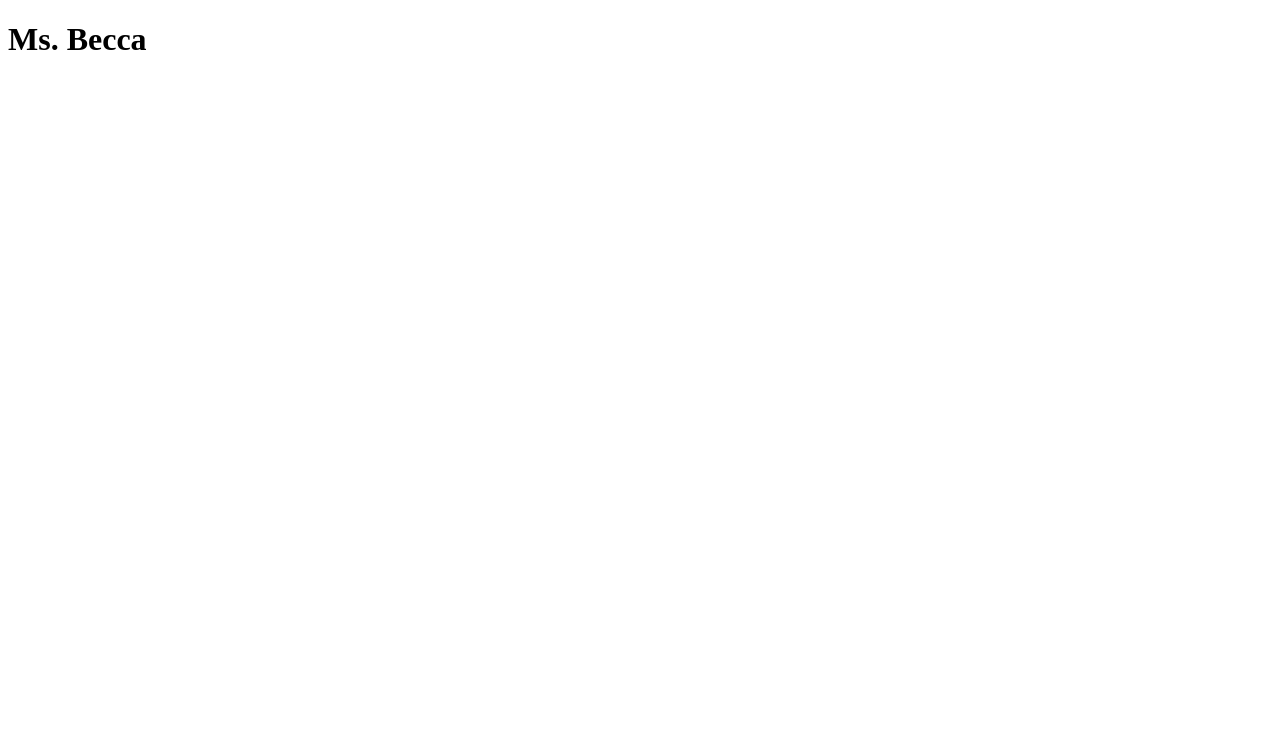
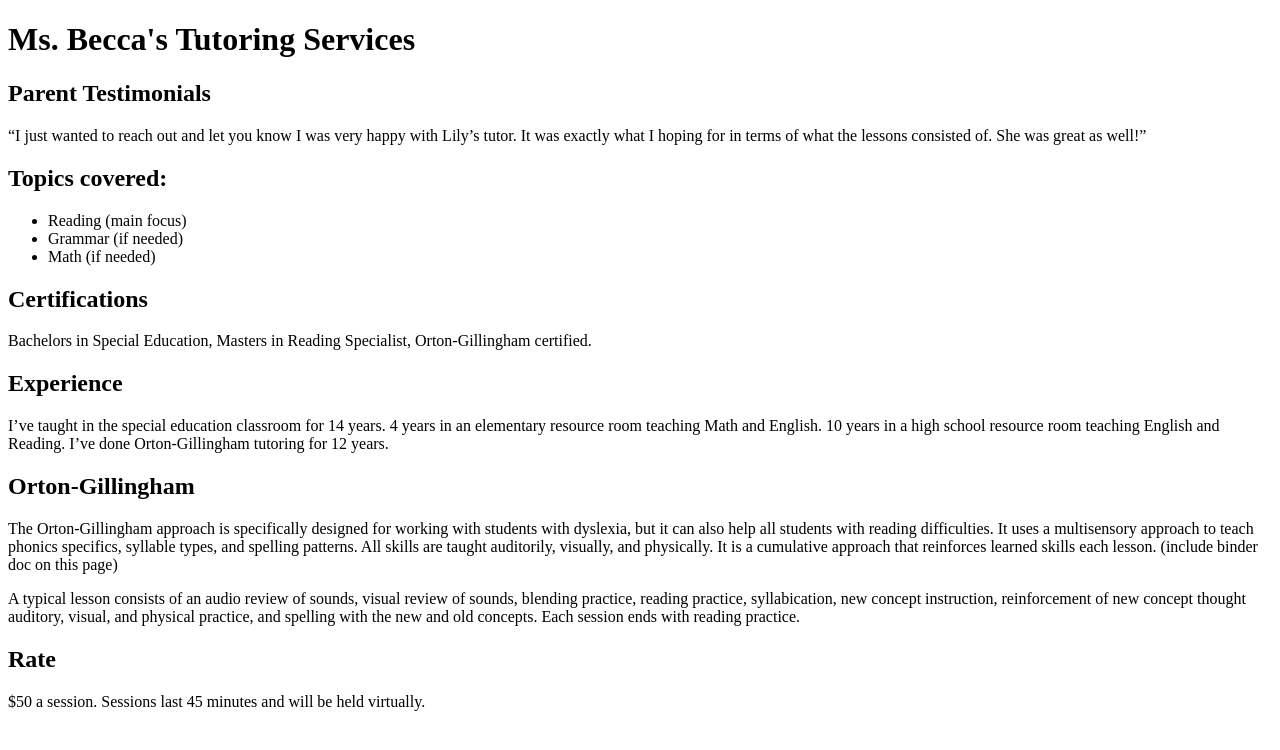
Before and after one commit to adambusha/msbecca, a plain HTML site: page index.html in a window 1280 px wide. Drawn offline with Linux system fonts and the light colour scheme.

Commit message:
Added content

```diff
--- a/index.html
+++ b/index.html
@@ -6,6 +6,50 @@
     <title>Ms. Becca's Tutoring</title>
   </head>
   <body>
-    <h1>Ms. Becca</h1>
+    <h1>Ms. Becca's Tutoring Services</h1>
+    <h2>Parent Testimonials</h2>
+    <p>
+      “I just wanted to reach out and let you know I was very happy with Lily’s
+      tutor. It was exactly what I hoping for in terms of what the lessons
+      consisted of. She was great as well!”
+    </p>
+    <h2>Topics covered:</h2>
+    <ul>
+      <li>Reading (main focus)</li>
+      <li>Grammar (if needed)</li>
+      <li>Math (if needed)</li>
+    </ul>
+    <h2>Certifications</h2>
+    <p>
+      Bachelors in Special Education, Masters in Reading Specialist,
+      Orton-Gillingham certified.
+    </p>
+    <h2>Experience</h2>
+    <p>
+      I’ve taught in the special education classroom for 14 years. 4 years in an
+      elementary resource room teaching Math and English. 10 years in a high
+      school resource room teaching English and Reading. I’ve done
+      Orton-Gillingham tutoring for 12 years.
+    </p>
+    <h2>Orton-Gillingham</h2>
+    <p>
+      The Orton-Gillingham approach is specifically designed for working with
+      students with dyslexia, but it can also help all students with reading
+      difficulties. It uses a multisensory approach to teach phonics specifics,
+      syllable types, and spelling patterns. All skills are taught auditorily,
+      visually, and physically. It is a cumulative approach that reinforces
+      learned skills each lesson. (include binder doc on this page)
+    </p>
+    <p>
+      A typical lesson consists of an audio review of sounds, visual review of
+      sounds, blending practice, reading practice, syllabication, new concept
+      instruction, reinforcement of new concept thought auditory, visual, and
+      physical practice, and spelling with the new and old concepts. Each
+      session ends with reading practice.
+    </p>
+    <h2>Rate</h2>
+    <p>
+      $50 a session. Sessions last 45 minutes and will be held virtually.
+    </p>
   </body>
 </html>
```
